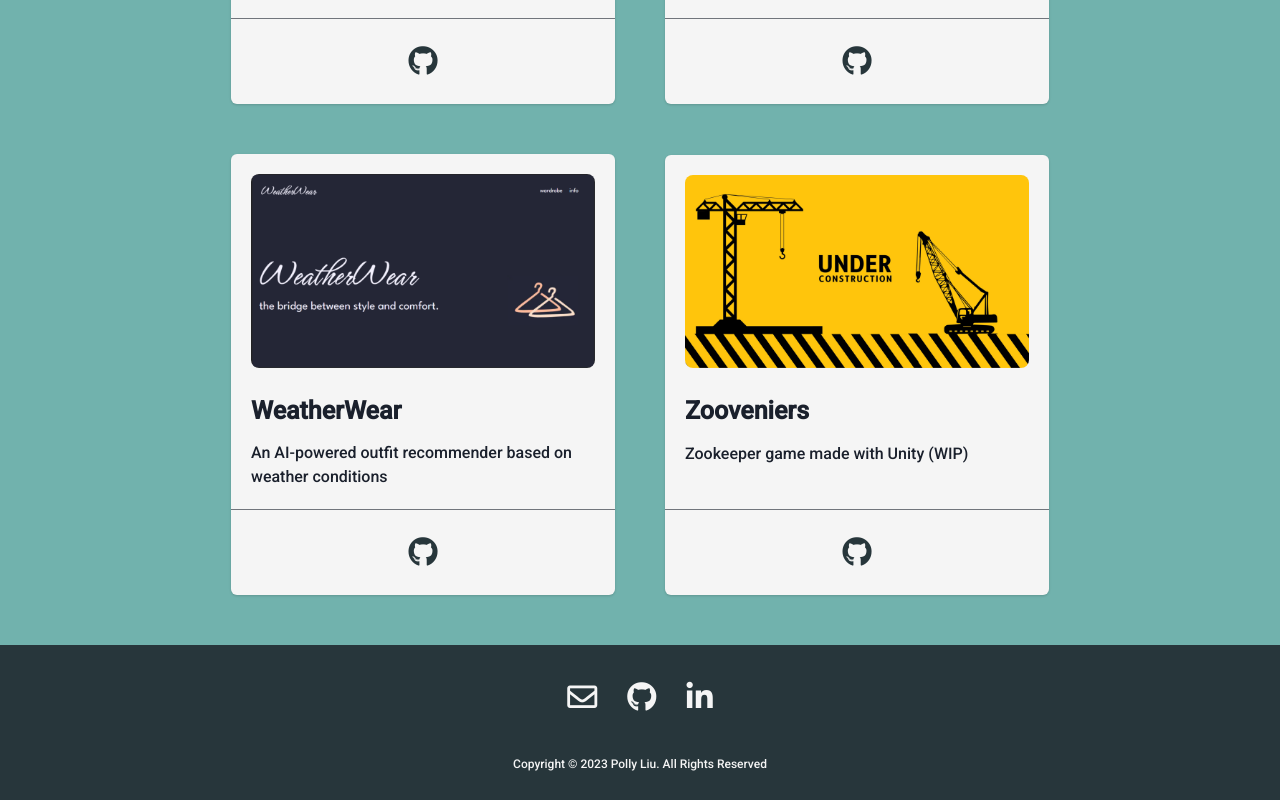
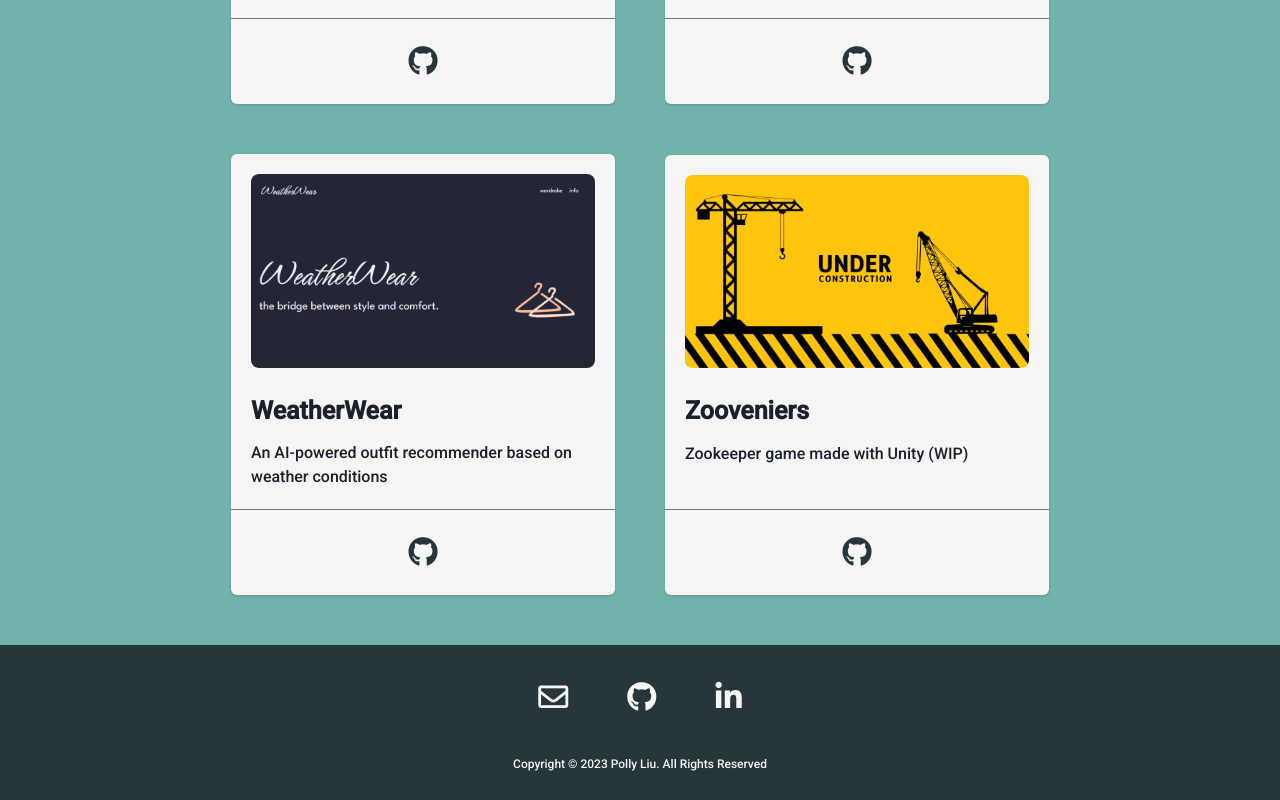
Before and after one commit to pollyliu1/pollyliu1.github.io, a React (Create React App) app: page /projects in a window 1280 px wide. Shown: the part 958-1758 px from the top of the page. Built offline with nearby package versions, Linux system fonts and the light colour scheme.

Commit message:
fixed footer flexbox

```diff
--- a/src/components/Footer/Footer.css
+++ b/src/components/Footer/Footer.css
@@ -11,29 +11,23 @@
     color: var(--whiteMain);
     justify-content: center;
     padding: 30px;
-    grid-gap: 30px;
+    grid-gap: 35px;
     height: 110px;
+    display: grid;
+    grid-template-columns: repeat(4, auto);
+    list-style: none;
+    text-align: center;
 }
 
-.email:hover {
+.footer-icon {
+    text-decoration: none;
+    padding: 0.5rem 0.75rem;
+}
+
+.footer-icon:hover {
     background-color: var(--navbarHover);
     border-radius: 5px;
     transition: all 0.2s ease-out;
-    padding: 0.20rem 0.75rem;
-}
-
-.github:hover {
-    background-color: var(--navbarHover);
-    border-radius: 5px;
-    transition: all 0.2s ease-out;
-    padding: 0.20rem .75rem;
-}
-
-.linkedin:hover {
-    background-color: var(--navbarHover);
-    border-radius: 5px;
-    transition: all 0.2s ease-out;
-    padding: 0.20rem 0.75rem;
 }
 
 .copyright {
--- a/src/components/Footer/Footer.js
+++ b/src/components/Footer/Footer.js
@@ -1,23 +1,36 @@
 import React from 'react'
 import "./Footer.css"
-import { Box, Flex } from '@chakra-ui/react';
+import { Box, Flex } from '@chakra-ui/react'
+import { motion } from "framer-motion"
 
 function Footer() {
     return(
         <Box className="footer">
             <Flex className="icons">
-                <a className="email" href="mailto: pollyliu4@gmail.com"
+                <motion.div
+                whileHover={{ scale: 1.1 }}
+                whileTap={{ scale: 0.9 }}>
+                    <a className="email footer-icon" href="mailto: pollyliu4@gmail.com"
                     target="_blank" rel="noreferrer">
                         <i class="far fa-envelope"></i>
                     </a>
-                <a className="github" href="https://github.com/pollyliu1"
+                </motion.div>
+                <motion.div
+                whileHover={{ scale: 1.1 }}
+                whileTap={{ scale: 0.9 }}>
+                    <a className="github footer-icon" href="https://github.com/pollyliu1"
                     target="_blank" rel="noreferrer">
                         <i class="fab fa-github"></i>
                     </a>
-                <a className="linkedin" href="https://www.linkedin.com/in/pollyliu1/"
+                </motion.div>
+                <motion.div
+                whileHover={{ scale: 1.1 }}
+                whileTap={{ scale: 0.9 }}>
+                    <a className="linkedin footer-icon" href="https://www.linkedin.com/in/pollyliu1/"
                     target="_blank" rel="noreferrer">
                         <i class="fab fa-linkedin-in"></i>
                     </a>
+                </motion.div>
             </Flex>
             <Box className="copyright">
                 Copyright &copy; 2023 Polly Liu. All Rights Reserved
```
Lines whose indentation alone changed are shown as unchanged.
